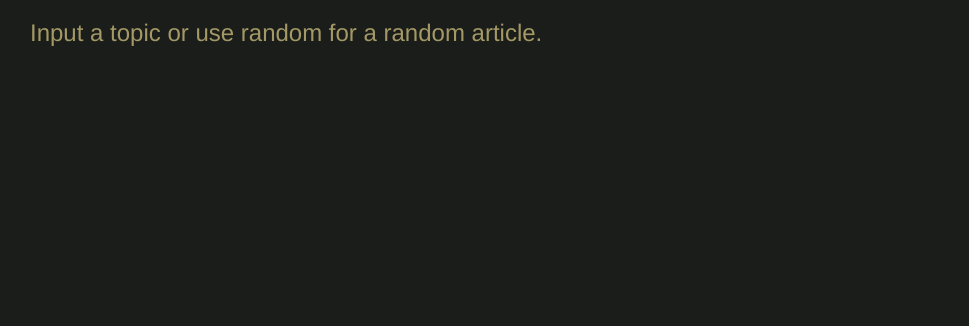
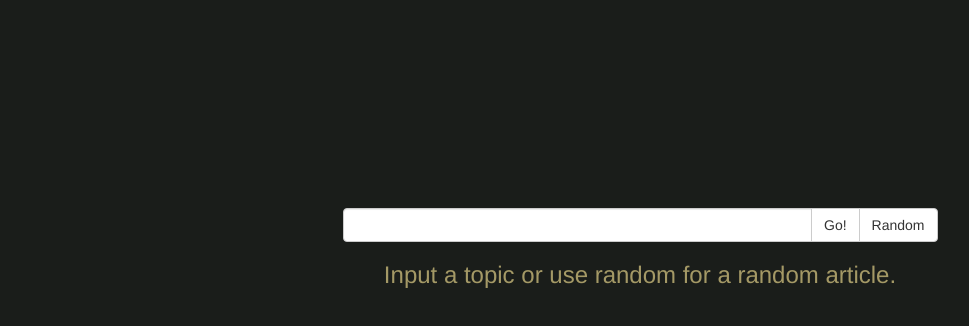
Before and after one commit to harryrf/wikiviewer, a plain HTML site: page index.html in a window 1280 px wide. Shown: the whole page, without its empty margins (0-969 px from the left). Drawn offline with Linux system fonts and the light colour scheme; files whose address does not match are found by name.

Commit message:
Laid down base

```diff
--- a/css/style.css
+++ b/css/style.css
@@ -2,3 +2,8 @@ body {
   color: #A49966;
   background-color: #1A1D1A;
 }
+
+#wikiSearch {
+  text-align: center;
+  margin-top: 35%;
+}
--- a/index.html
+++ b/index.html
@@ -27,9 +27,17 @@
 <body>
 
   <div class="container-fluid">
-    <div class="col-xs-12">
-      <div id="searchbox"></div>
-      <h3>Input a topic or use random for a random article.</h3>
+    <div class="col-xs-6 col-xs-offset-3">
+      <div id="wikiSearch">
+        <div class="input-group">
+          <input type="text" class="form-control" placeholder="">
+          <span class="input-group-btn">
+            <button class="btn btn-default" id="search" type="button">Go!</button>
+            <button class="btn btn-default" id="randomSearch" type="button">Random</button>
+          </span>
+        </div>
+        <h3>Input a topic or use random for a random article.</h3>
+      </div>
     </div>
   </div>
 
```
